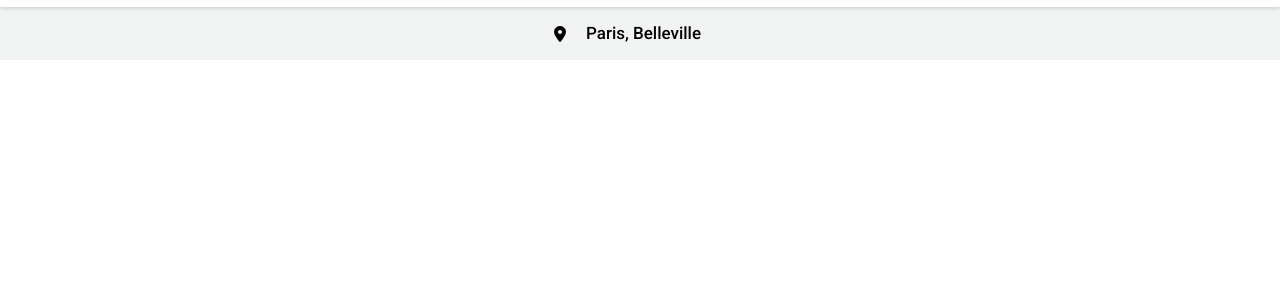
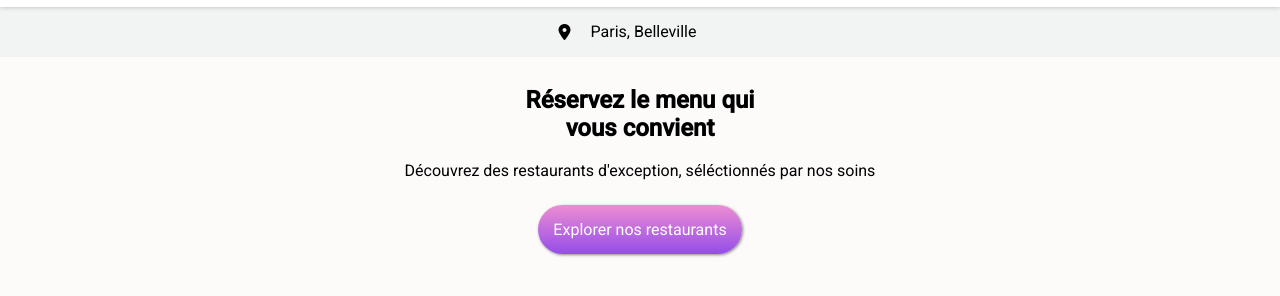
Before and after one commit to ivan-bojovic/IvanBojovic_3_08032022, a plain HTML site: page index.html in a window 1280 px wide. Shown: the part 60-356 px from the top of the page. Drawn offline with Linux system fonts and the light colour scheme; a web font is replaced by a local one.

Commit message:
info explorer bouton

```diff
--- a/index.html
+++ b/index.html
@@ -18,9 +18,15 @@
         <main>
             <section class="info">
                 <!--location-->
-                <div class="info_location">
+                <div class="info--location">
                     <i class="fas fa-map-marker-alt"></i>
                     <p>Paris, Belleville</p>
+                </div>
+                <!--explorer-->
+                <div class="info--explorer">
+                    <h2>Réservez le menu qui<br/>vous convient</h2>
+                    <p class="info--explorer__paragraphe"> Découvrez des restaurants d'exception, séléctionnés par nos soins</p>
+                    <a class="info--explorer__bouton" href="#">Explorer nos restaurants</a>
                 </div>
             </section>
         </main>
--- a/style.css
+++ b/style.css
@@ -19,7 +19,7 @@ body {
     margin: 0;
 }
 /*location*/
-.info .info_location {
+.info .info--location {
     display: flex;
     justify-content: center;
     align-items: center;
@@ -32,3 +32,29 @@ body {
     font-weight: 500;
     font-size: 17px;
 }
+/*explorer*/
+.info .info--explorer {
+    text-align: center;
+    padding: 10px 30px 60px 30px;
+    background-color: #fdfafa;
+}
+
+.info--explorer .info--explorer__paragraphe {
+    margin-bottom: 40px;
+}
+
+.info--explorer .info--explorer__bouton {
+    text-decoration: none;
+    border: none;
+    color: white;
+    padding: 15px;
+    background-image: linear-gradient(0deg,rgba(136, 59, 230, 0.9),rgba(236, 129, 206, 0.9));
+    border-radius: 25px;
+    box-shadow: 1px 1px 3px 0 rgba(68, 67, 67, 0.64);
+}
+
+.info--explorer .info--explorer__bouton:hover {
+    opacity: 0.85;
+    transition: 0.15s;
+    box-shadow: 2px 2px 5px 0 rgba(68, 67, 67, 0.64);
+}
```
